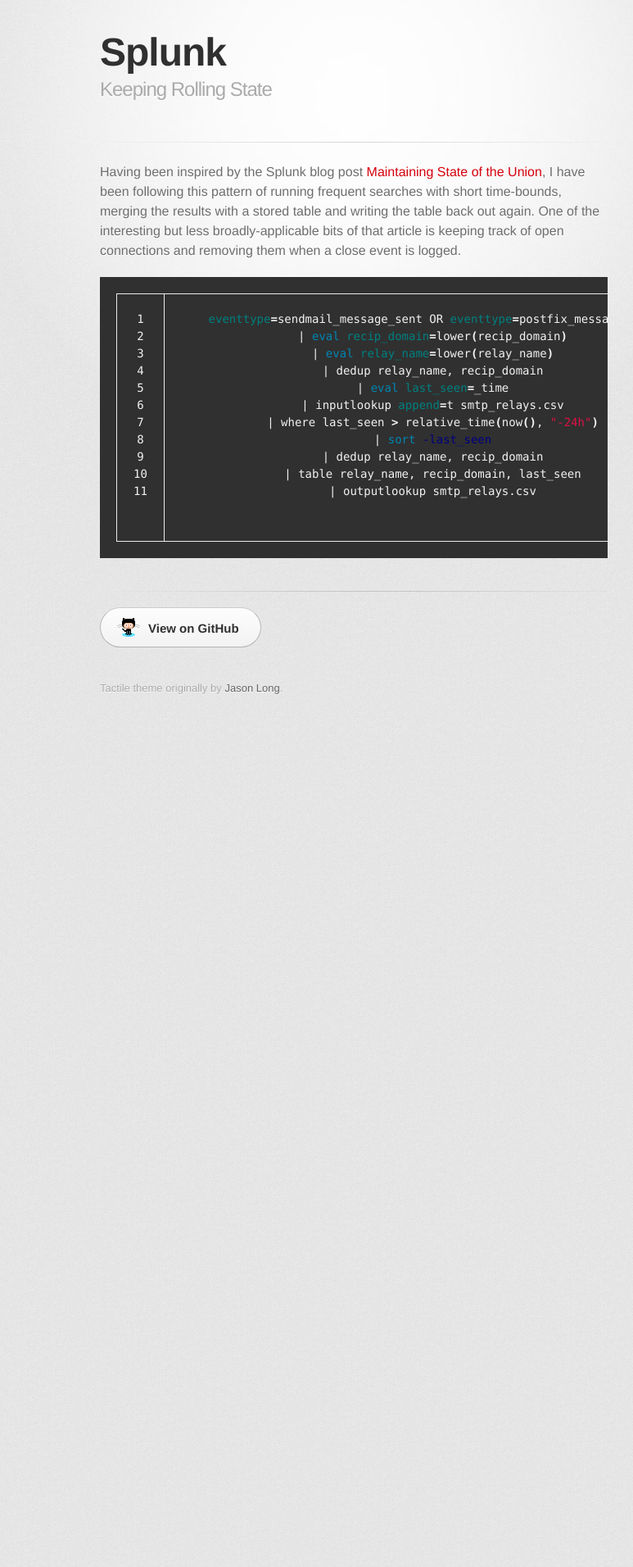
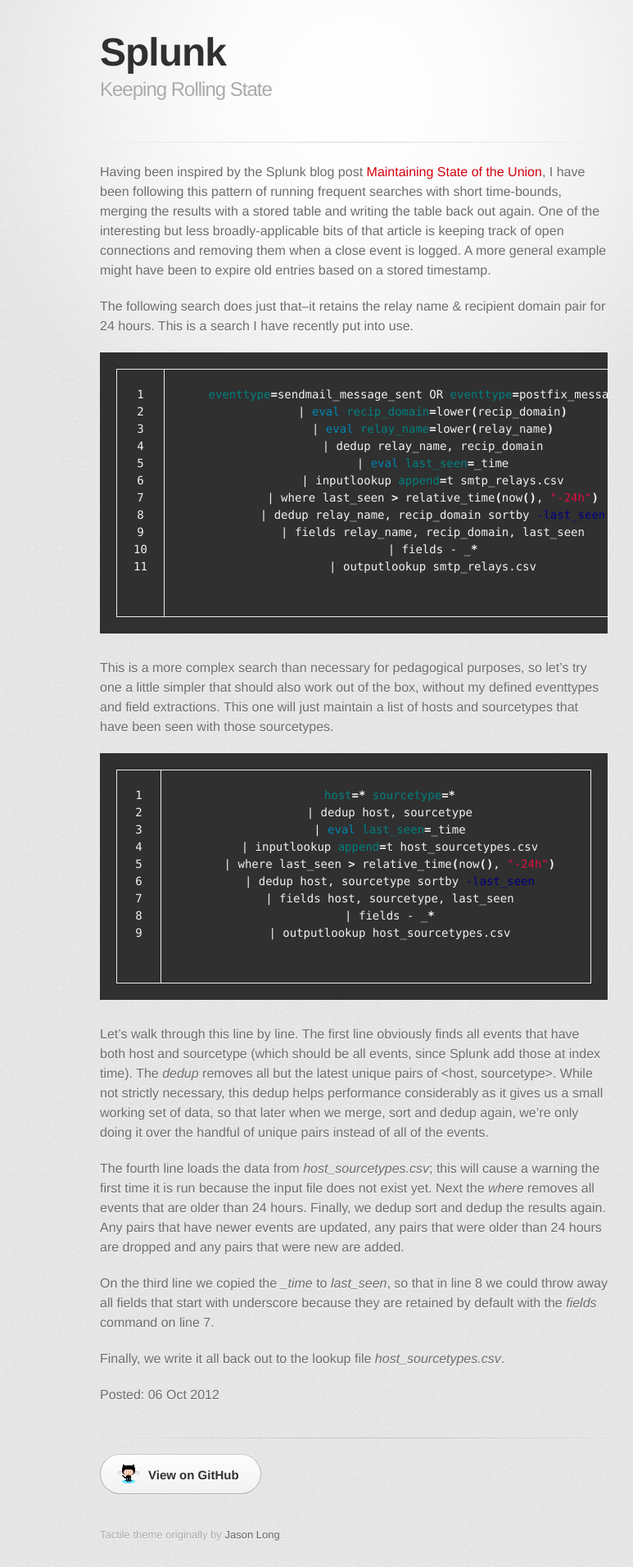
Before and after one commit to wcooley/wcooley.github.io, a Jekyll site: the page built from _posts/2012-10-06-splunk-rolling-state.md, in a window 1280 px wide. Shown: the whole page at 82% size, without its empty margins (208-981 px from the left). Built offline with Jekyll 4.4.1, drawn with Linux system fonts in a browser that asks for light colours; some web fonts are replaced; before the commit the page ends 900 px from its top, so only the background shows below that.

Commit message:
Updated examples, added text

```diff
--- a/_posts/2012-10-06-splunk-rolling-state.md
+++ b/_posts/2012-10-06-splunk-rolling-state.md
@@ -4,13 +4,16 @@ category: splunk
 tags: splunk state inputlookup outputlookup
 layout: default
 ---
-
 Having been inspired by the Splunk blog post [Maintaining State of the
 Union][splunk_state], I have been following this pattern of running frequent
 searches with short time-bounds, merging the results with a stored table and
 writing the table back out again. One of the interesting but less
 broadly-applicable bits of that article is keeping track of open connections
-and removing them when a close event is logged.
+and removing them when a close event is logged. A more general example might
+have been to expire old entries based on a stored timestamp.
+
+The following search does just that--it retains the relay name & recipient
+domain pair for 24 hours. This is a search I have recently put into use.
 
 {% highlight bash linenos %}
     eventtype=sendmail_message_sent OR eventtype=postfix_message_sent
@@ -20,10 +23,50 @@ and removing them when a close event is logged.
     | eval last_seen=_time
     | inputlookup append=t smtp_relays.csv
     | where last_seen > relative_time(now(), "-24h")
-    | sort -last_seen
-    | dedup relay_name, recip_domain
-    | table relay_name, recip_domain, last_seen
+    | dedup relay_name, recip_domain sortby -last_seen
+    | fields relay_name, recip_domain, last_seen
+    | fields - _*
     | outputlookup smtp_relays.csv
 {% endhighlight %}
 
+This is a more complex search than necessary for pedagogical purposes, so let's
+try one a little simpler that should also work out of the box, without my
+defined eventtypes and field extractions. This one will just maintain a list of
+hosts and sourcetypes that have been seen with those sourcetypes.
+
+{% highlight bash linenos %}
+    host=* sourcetype=*
+    | dedup host, sourcetype
+    | eval last_seen=_time
+    | inputlookup append=t host_sourcetypes.csv
+    | where last_seen > relative_time(now(), "-24h")
+    | dedup host, sourcetype sortby -last_seen
+    | fields host, sourcetype, last_seen
+    | fields - _*
+    | outputlookup host_sourcetypes.csv
+{% endhighlight %}
+
+Let's walk through this line by line. The first line obviously finds all events
+that have both host and sourcetype (which should be all events, since Splunk
+add those at index time). The _dedup_ removes all but the latest unique pairs
+of &lt;host, sourcetype&gt;. While not strictly necessary, this dedup helps
+performance considerably as it gives us a small working set of data, so that
+later when we merge, sort and dedup again, we're only doing it over the handful
+of unique pairs instead of all of the events.
+
+The fourth line loads the data from *host\_sourcetypes.csv*; this will cause a
+warning the first time it is run because the input file does not exist yet.
+Next the _where_ removes all events that are older than 24 hours. Finally, we
+dedup sort and dedup the results again. Any pairs that have newer events are
+updated, any pairs that were older than 24 hours are dropped and any pairs that
+were new are added.
+
+On the third line we copied the *\_time* to *last_seen*, so that in line 8 we
+could throw away all fields that start with underscore because they are
+retained by default with the *fields* command on line 7.
+
+Finally, we write it all back out to the lookup file *host_sourcetypes.csv*.
+
+Posted: {{ page.date | date_to_string }}
+
 [splunk_state]: http://blogs.splunk.com/2011/01/11/maintaining-state-of-the-union/
```
